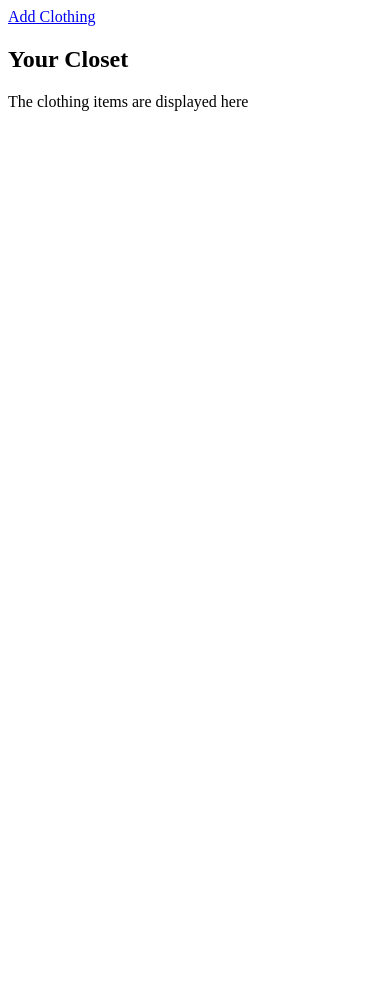
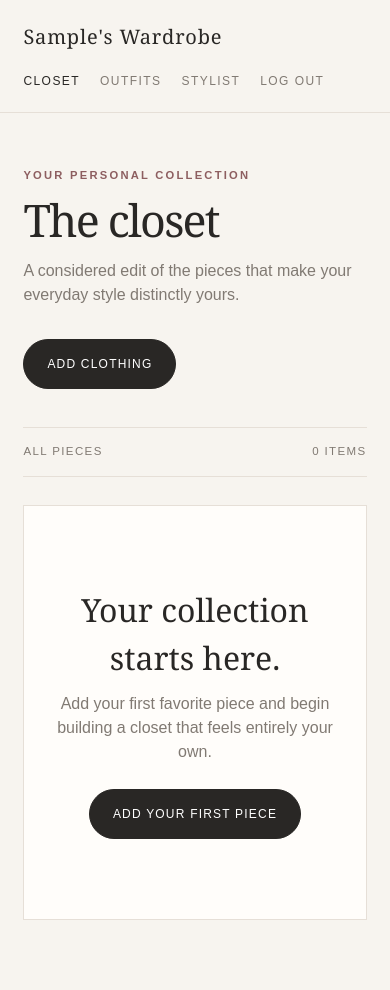
Before and after one commit to prg-09/Personal-Wardrobe-Manager, a Django app: page /closet/ in a window 390 px wide. Before the commit the page ends 111 px from the top, so only its background shows below. Run offline with Django 5.2, Linux system fonts and the light colour scheme; the visitor is signed in with stand-in values (Sample User, id 1); data that the repository does not hold is empty.

Commit message:
Redesign closet page UI

```diff
--- a/Wardrobe_Manager/Wardrobe_Manager/settings.py
+++ b/Wardrobe_Manager/Wardrobe_Manager/settings.py
@@ -116,6 +116,7 @@ USE_TZ = True
 # https://docs.djangoproject.com/en/6.1/howto/static-files/
 
 STATIC_URL = 'static/'
+STATICFILES_DIRS = [BASE_DIR / 'static']
 
 
 # Email
--- /dev/null
+++ b/Wardrobe_Manager/static/css/style.css
@@ -0,0 +1,302 @@
+:root {
+    --ivory: #f7f4ef;
+    --paper: #fffdfa;
+    --ink: #292725;
+    --muted: #817a73;
+    --line: #e6dfd7;
+    --rose-dark: #8d5e60;
+    --shadow: 0 18px 45px rgba(59, 48, 41, 0.08);
+}
+
+* {
+    box-sizing: border-box;
+}
+
+body {
+    margin: 0;
+    background: var(--ivory);
+    color: var(--ink);
+    font-family: Arial, sans-serif;
+    line-height: 1.5;
+}
+
+a {
+    color: inherit;
+    text-decoration: none;
+}
+
+.site-header {
+    align-items: center;
+    border-bottom: 1px solid var(--line);
+    display: flex;
+    justify-content: space-between;
+    margin: 0 auto;
+    max-width: 1440px;
+    padding: 26px 5vw;
+}
+
+.brand {
+    font-family: Georgia, serif;
+    font-size: 1.25rem;
+    letter-spacing: 0.04em;
+}
+
+.main-nav {
+    align-items: center;
+    display: flex;
+    gap: 26px;
+}
+
+.main-nav a {
+    color: var(--muted);
+    font-size: 0.75rem;
+    letter-spacing: 0.12em;
+    text-transform: uppercase;
+}
+
+.main-nav a:hover,
+.main-nav .active {
+    color: var(--ink);
+}
+
+.page-shell {
+    margin: 0 auto;
+    max-width: 1440px;
+    padding: 72px 5vw 100px;
+}
+
+.intro {
+    align-items: end;
+    display: flex;
+    gap: 32px;
+    justify-content: space-between;
+    margin-bottom: 50px;
+}
+
+.eyebrow {
+    color: var(--rose-dark);
+    font-size: 0.7rem;
+    font-weight: bold;
+    letter-spacing: 0.2em;
+    margin: 0 0 15px;
+    text-transform: uppercase;
+}
+
+h1 {
+    font-family: Georgia, serif;
+    font-size: clamp(2.8rem, 6vw, 5.6rem);
+    font-weight: normal;
+    letter-spacing: -0.04em;
+    line-height: 0.95;
+    margin: 0;
+}
+
+.intro-copy {
+    color: var(--muted);
+    margin: 18px 0 0;
+    max-width: 390px;
+}
+
+.primary-button {
+    background: var(--ink);
+    border: 1px solid var(--ink);
+    border-radius: 999px;
+    color: #fff;
+    display: inline-flex;
+    font-size: 0.75rem;
+    letter-spacing: 0.1em;
+    padding: 15px 23px;
+    text-transform: uppercase;
+    transition: background 180ms ease, transform 180ms ease;
+    white-space: nowrap;
+}
+
+.primary-button:hover {
+    background: var(--rose-dark);
+    border-color: var(--rose-dark);
+    transform: translateY(-2px);
+}
+
+.closet-toolbar {
+    align-items: center;
+    border-bottom: 1px solid var(--line);
+    border-top: 1px solid var(--line);
+    color: var(--muted);
+    display: flex;
+    font-size: 0.72rem;
+    justify-content: space-between;
+    letter-spacing: 0.12em;
+    margin-bottom: 28px;
+    padding: 15px 0;
+    text-transform: uppercase;
+}
+
+.clothing-grid {
+    display: grid;
+    gap: 24px;
+    grid-template-columns: repeat(4, minmax(0, 1fr));
+}
+
+.clothing-card {
+    background: var(--paper);
+    border: 1px solid var(--line);
+    border-radius: 10px;
+    overflow: hidden;
+    transition: box-shadow 180ms ease, transform 180ms ease;
+}
+
+.clothing-card:hover {
+    box-shadow: var(--shadow);
+    transform: translateY(-5px);
+}
+
+.photo-frame {
+    align-items: center;
+    background: #ede7df;
+    display: flex;
+    height: 300px;
+    justify-content: center;
+    overflow: hidden;
+}
+
+.photo-frame img {
+    height: 100%;
+    object-fit: cover;
+    transition: transform 400ms ease;
+    width: 100%;
+}
+
+.clothing-card:hover .photo-frame img {
+    transform: scale(1.04);
+}
+
+.photo-placeholder {
+    color: #a79b8e;
+    font-family: Georgia, serif;
+    font-size: 1.1rem;
+}
+
+.card-content {
+    padding: 21px 21px 19px;
+}
+
+.card-category {
+    color: var(--rose-dark);
+    font-size: 0.65rem;
+    letter-spacing: 0.16em;
+    text-transform: uppercase;
+}
+
+h2 {
+    font-family: Georgia, serif;
+    font-size: 1.45rem;
+    font-weight: normal;
+    margin: 8px 0 17px;
+}
+
+.details {
+    border-top: 1px solid var(--line);
+    display: grid;
+    gap: 8px;
+    padding-top: 14px;
+}
+
+.detail {
+    display: flex;
+    font-size: 0.78rem;
+    gap: 15px;
+    justify-content: space-between;
+}
+
+.detail-label {
+    color: var(--muted);
+}
+
+.detail-value {
+    text-align: right;
+}
+
+.card-actions {
+    border-top: 1px solid var(--line);
+    display: flex;
+    gap: 18px;
+    margin-top: 19px;
+    padding-top: 15px;
+}
+
+.card-actions a {
+    color: var(--muted);
+    font-size: 0.68rem;
+    letter-spacing: 0.1em;
+    text-transform: uppercase;
+}
+
+.card-actions a:hover {
+    color: var(--rose-dark);
+}
+
+.empty-state {
+    background: var(--paper);
+    border: 1px solid var(--line);
+    padding: 80px 24px;
+    text-align: center;
+}
+
+.empty-state h2 {
+    font-size: 2rem;
+    margin: 0 0 10px;
+}
+
+.empty-state p {
+    color: var(--muted);
+    margin: 0 auto 25px;
+    max-width: 360px;
+}
+
+@media (max-width: 1050px) {
+    .clothing-grid {
+        grid-template-columns: repeat(3, minmax(0, 1fr));
+    }
+}
+
+@media (max-width: 760px) {
+    .site-header {
+        align-items: flex-start;
+        flex-direction: column;
+        gap: 20px;
+        padding: 22px 6vw;
+    }
+
+    .main-nav {
+        flex-wrap: wrap;
+        gap: 12px 20px;
+    }
+
+    .page-shell {
+        padding: 54px 6vw 70px;
+    }
+
+    .intro {
+        align-items: flex-start;
+        flex-direction: column;
+        margin-bottom: 38px;
+    }
+
+    .clothing-grid {
+        grid-template-columns: repeat(2, minmax(0, 1fr));
+    }
+
+    .photo-frame {
+        height: 240px;
+    }
+}
+
+@media (max-width: 470px) {
+    .clothing-grid {
+        grid-template-columns: 1fr;
+    }
+
+    .photo-frame {
+        height: 330px;
+    }
+}
--- a/Wardrobe_Manager/wardrobe/templates/wardrobe/closet.html
+++ b/Wardrobe_Manager/wardrobe/templates/wardrobe/closet.html
@@ -1,20 +1,78 @@
+{% load static %}
 <!DOCTYPE html>
 <html lang="en">
 <head>
     <meta charset="UTF-8">
     <meta name="viewport" content="width=device-width, initial-scale=1.0">
-    <title>closetpage</title>
-    <a href="{% url 'add_clothing' %}">
-    Add Clothing
-</a>
+    <title>My Closet | Wardrobe Manager</title>
+    <link rel="stylesheet" href="{% static 'css/style.css' %}">
 </head>
 <body>
-    <h2>Your Closet</h2>
-    <p>The  clothing items are displayed here</p>
-    {% for cloth in clothes %}
-        <br>{{cloth.name}}
-        <a href="{% url 'edit_clothing' cloth.id %}">Edit</a>
-        <a href="{% url 'delete_clothing' cloth.id %}">Delete</a>
-    {% endfor %}
+    <header class="site-header">
+        <a class="brand" href="{% url 'closet' %}">
+            {% if request.user.first_name %}
+                {{ request.user.first_name }}'s Wardrobe
+            {% else %}
+                {{ request.user.username }}'s Wardrobe
+            {% endif %}
+        </a>
+        <nav class="main-nav" aria-label="Primary navigation">
+            <a class="active" href="{% url 'closet' %}">Closet</a>
+            <a href="{% url 'outfit' %}">Outfits</a>
+            <a href="{% url 'ai_generator' %}">Stylist</a>
+            <a href="{% url 'logout' %}">Log out</a>
+        </nav>
+    </header>
+
+    <main class="page-shell">
+        <section class="intro">
+            <div>
+                <p class="eyebrow">Your personal collection</p>
+                <h1>The closet</h1>
+                <p class="intro-copy">A considered edit of the pieces that make your everyday style distinctly yours.</p>
+            </div>
+            <a class="primary-button" href="{% url 'add_clothing' %}">Add clothing</a>
+        </section>
+
+        <div class="closet-toolbar">
+            <span>All pieces</span>
+            <span>{{ clothes|length }} item{{ clothes|length|pluralize }}</span>
+        </div>
+
+        {% if clothes %}
+            <section class="clothing-grid" aria-label="Clothing items">
+                {% for cloth in clothes %}
+                    <article class="clothing-card">
+                        <div class="photo-frame">
+                            {% if cloth.photo %}
+                                <img src="{{ cloth.photo.url }}" alt="{{ cloth.name }}">
+                            {% else %}
+                                <span class="photo-placeholder">No image yet</span>
+                            {% endif %}
+                        </div>
+                        <div class="card-content">
+                            <span class="card-category">{{ cloth.category }}</span>
+                            <h2>{{ cloth.name }}</h2>
+                            <div class="details">
+                                <div class="detail"><span class="detail-label">Color</span><span class="detail-value">{{ cloth.color }}</span></div>
+                                <div class="detail"><span class="detail-label">Season</span><span class="detail-value">{{ cloth.season }}</span></div>
+                                <div class="detail"><span class="detail-label">Style</span><span class="detail-value">{{ cloth.style }}</span></div>
+                            </div>
+                            <div class="card-actions">
+                                <a href="{% url 'edit_clothing' cloth.id %}">Edit</a>
+                                <a href="{% url 'delete_clothing' cloth.id %}">Delete</a>
+                            </div>
+                        </div>
+                    </article>
+                {% endfor %}
+            </section>
+        {% else %}
+            <section class="empty-state">
+                <h2>Your collection starts here.</h2>
+                <p>Add your first favorite piece and begin building a closet that feels entirely your own.</p>
+                <a class="primary-button" href="{% url 'add_clothing' %}">Add your first piece</a>
+            </section>
+        {% endif %}
+    </main>
 </body>
 </html>
```
